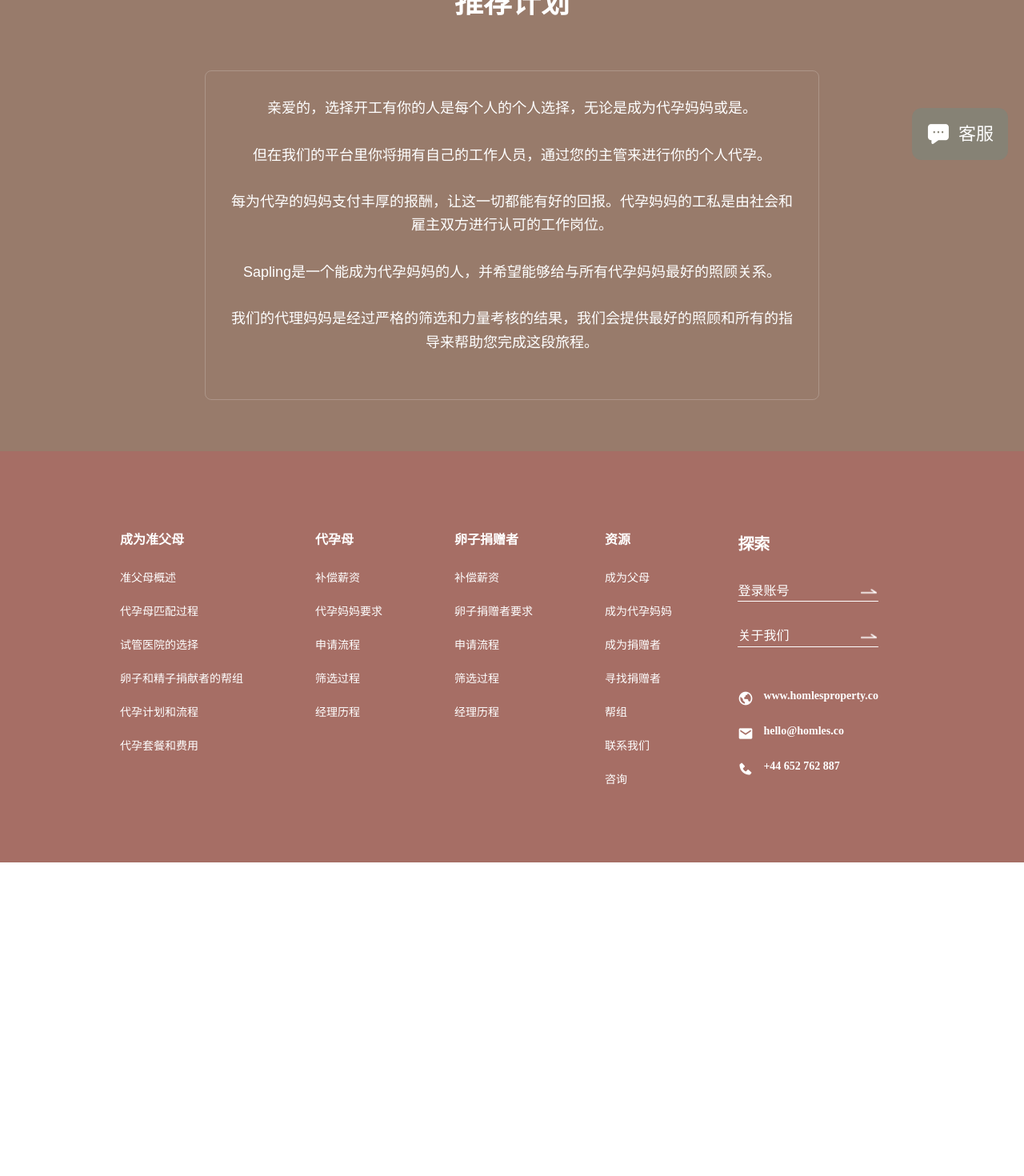
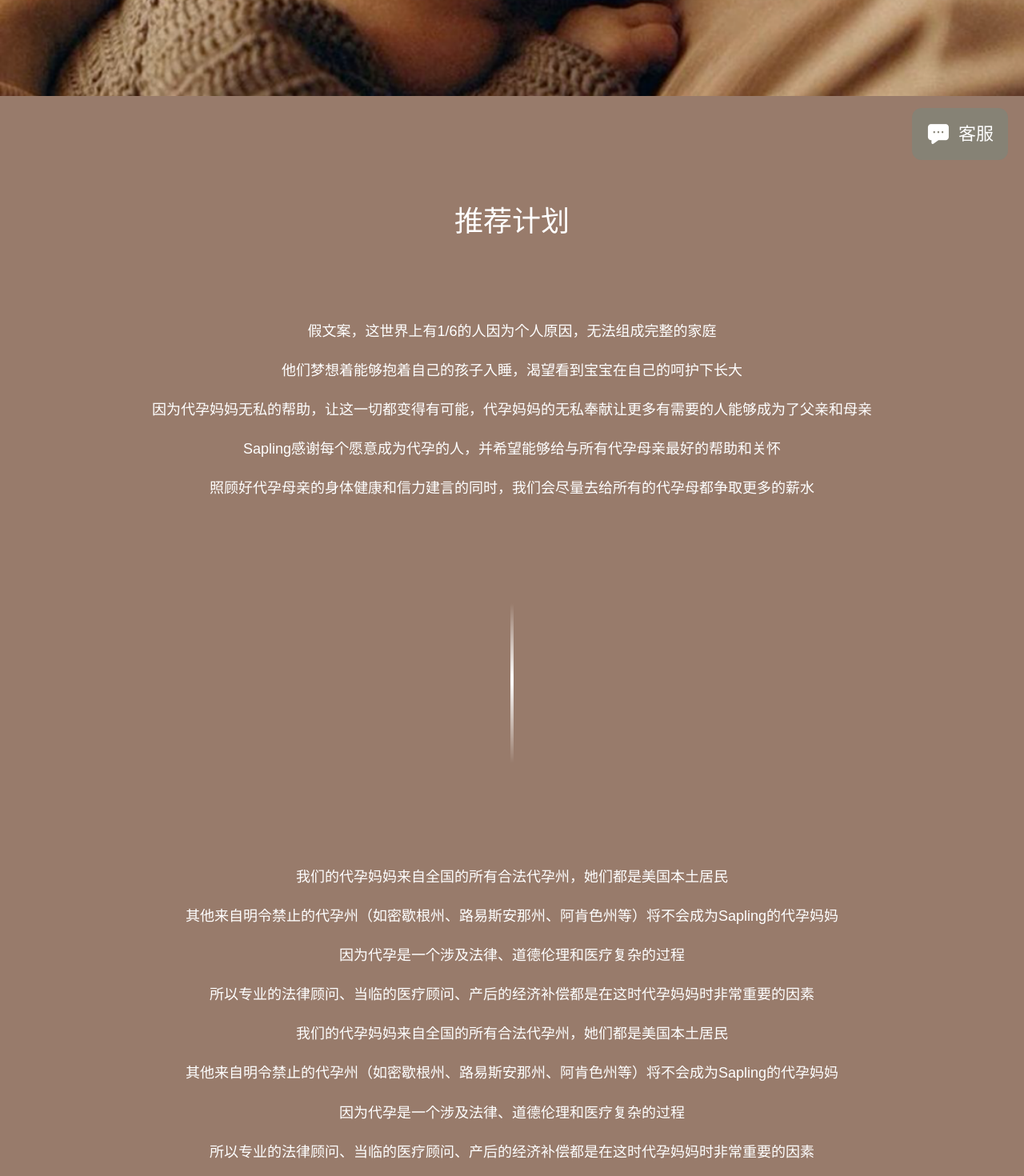
Before and after one commit to 2906420727songyw/surrogacy_test, a Next.js app: page /pages/recommendation-plan in a window 1280 px wide. Shown: the part 580-2050 px from the top of the page at 80% size. Before the commit the page ends 1658 px from the top, so only its background shows below. Built offline with nearby package versions, Linux system fonts and the light colour scheme; a web font is replaced by a local one.

Commit message:
finished: recommendation-plan、careers

```diff
--- a/src/app/pages/careers/page.tsx
+++ b/src/app/pages/careers/page.tsx
@@ -1,3 +1,73 @@
+import React from 'react';
+
+interface CareersContent {
+  title: string;
+  coverImage: string;
+  firstParagraph: string;  // HTML content
+  secondParagraph: string; // HTML content
+}
+
+// 模拟API数据，实际使用时可以从API获取
+const mockData: CareersContent = {
+  title: "职业生涯",
+  coverImage: "/images/home/image1.png",
+  firstParagraph: `<p>假文案，这世界上有1/6的人因为个人原因，无法组成完整的家庭</p>
+    <p>他们梦想着能够抱着自己的孩子入睡，渴望看到宝宝在自己的呵护下长大</p>
+    <p>因为代孕妈妈无私的帮助，让这一切都变得有可能，代孕妈妈的无私奉献让更多有需要的人能够成为了父亲和母亲</p>
+    <p>Sapling感谢每个愿意成为代孕的人，并希望能够给与所有代孕母亲最好的帮助和关怀</p>
+    <p>照顾好代孕母亲的身体健康和信力建言的同时，我们会尽量去给所有的代孕母都争取更多的薪水</p>`,
+  secondParagraph: `<p>我们的代孕妈妈来自全国的所有合法代孕州，她们都是美国本土居民</p>
+    <p>其他来自明令禁止的代孕州（如密歇根州、路易斯安那州、阿肯色州等）将不会成为Sapling的代孕妈妈</p>
+    <p>因为代孕是一个涉及法律、道德伦理和医疗复杂的过程</p>
+    <p>所以专业的法律顾问、当临的医疗顾问、产后的经济补偿都是在这时代孕妈妈时非常重要的因素</p>
+    <p>我们的代孕妈妈来自全国的所有合法代孕州，她们都是美国本土居民</p>
+    <p>其他来自明令禁止的代孕州（如密歇根州、路易斯安那州、阿肯色州等）将不会成为Sapling的代孕妈妈</p>
+    <p>因为代孕是一个涉及法律、道德伦理和医疗复杂的过程</p>
+    <p>所以专业的法律顾问、当临的医疗顾问、产后的经济补偿都是在这时代孕妈妈时非常重要的因素</p>`
+};
+
 export default function Careers() {
-  return <div>Careers Page</div>;
+  return (
+    <div className="w-full bg-[#987b6b]">
+      {/* 图片部分 */}
+      <div className="w-full h-[500px] md:h-[700px] pt-20 md:pt-40">
+        <img
+          src={mockData.coverImage}
+          alt={mockData.title}
+          className="w-full h-full object-cover"
+        />
+      </div>
+
+      {/* 内容部分 */}
+      <div className="w-full pt-20 md:pt-32 pb-40 md:pb-60 px-4">
+        <h1 className="text-[2.25rem] font-normal text-center text-white mb-16 md:mb-24">
+          {mockData.title}
+        </h1>
+
+        {/* 第一段文字内容 */}
+        <div className="max-w-5xl mx-auto">
+          <div
+            className="text-[1.125rem] text-white leading-[1.4] text-center md:whitespace-nowrap rich-text"
+            dangerouslySetInnerHTML={{ __html: mockData.firstParagraph }}
+          />
+        </div>
+
+        {/* 分隔线 */}
+        <div
+          className="w-[4px] h-[150px] md:h-[200px] mx-auto my-[80px] md:my-[130px]"
+          style={{
+            background: 'linear-gradient(0deg, rgba(226, 226, 226, 0) 0%, #FFFFFF 52.5%, rgba(226, 226, 226, 0) 100%)'
+          }}
+        />
+
+        {/* 第二段文字内容 */}
+        <div className="max-w-5xl mx-auto">
+          <div
+            className="text-[1.125rem] text-white leading-[1.4] text-center md:whitespace-nowrap rich-text"
+            dangerouslySetInnerHTML={{ __html: mockData.secondParagraph }}
+          />
+        </div>
+      </div>
+    </div>
+  );
 }
--- /dev/null
+++ b/src/app/pages/careers/styles.module.css
@@ -0,0 +1,7 @@
+.rich-text p {
+  margin-bottom: 2rem;
+}
+
+.rich-text p:last-child {
+  margin-bottom: 0;
+}
--- a/src/app/pages/recommendation-plan/page.tsx
+++ b/src/app/pages/recommendation-plan/page.tsx
@@ -1,33 +1,71 @@
 import React from 'react';
+
+interface RecommendationContent {
+  title: string;
+  coverImage: string;
+  firstParagraph: string;  // HTML content
+  secondParagraph: string; // HTML content
+}
+
+// 模拟API数据，实际使用时可以从API获取
+const mockData: RecommendationContent = {
+  title: "推荐计划",
+  coverImage: "/images/home/image1.png",
+  firstParagraph: `<p>假文案，这世界上有1/6的人因为个人原因，无法组成完整的家庭</p>
+    <p>他们梦想着能够抱着自己的孩子入睡，渴望看到宝宝在自己的呵护下长大</p>
+    <p>因为代孕妈妈无私的帮助，让这一切都变得有可能，代孕妈妈的无私奉献让更多有需要的人能够成为了父亲和母亲</p>
+    <p>Sapling感谢每个愿意成为代孕的人，并希望能够给与所有代孕母亲最好的帮助和关怀</p>
+    <p>照顾好代孕母亲的身体健康和信力建言的同时，我们会尽量去给所有的代孕母都争取更多的薪水</p>`,
+  secondParagraph: `<p>我们的代孕妈妈来自全国的所有合法代孕州，她们都是美国本土居民</p>
+    <p>其他来自明令禁止的代孕州（如密歇根州、路易斯安那州、阿肯色州等）将不会成为Sapling的代孕妈妈</p>
+    <p>因为代孕是一个涉及法律、道德伦理和医疗复杂的过程</p>
+    <p>所以专业的法律顾问、当临的医疗顾问、产后的经济补偿都是在这时代孕妈妈时非常重要的因素</p>
+    <p>我们的代孕妈妈来自全国的所有合法代孕州，她们都是美国本土居民</p>
+    <p>其他来自明令禁止的代孕州（如密歇根州、路易斯安那州、阿肯色州等）将不会成为Sapling的代孕妈妈</p>
+    <p>因为代孕是一个涉及法律、道德伦理和医疗复杂的过程</p>
+    <p>所以专业的法律顾问、当临的医疗顾问、产后的经济补偿都是在这时代孕妈妈时非常重要的因素</p>`
+};
 
 export default function RecommendationPlan() {
   return (
-    <div className="w-full min-h-screen bg-[#987b6b]">
+    <div className="w-full bg-[#987b6b]">
       {/* 图片部分 */}
-      <img
-        src="/images/home/image1.png"
-        alt="推荐计划封面"
-        className="w-full h-[500px] object-cover"
-      />
+      <div className="w-full h-[500px] md:h-[700px] pt-20 md:pt-40">
+        <img
+          src={mockData.coverImage}
+          alt={mockData.title}
+          className="w-full h-full object-cover"
+        />
+      </div>
 
-      {/* 文字内容部分 */}
-      <div className="w-full py-16 px-4">
-        <h1 className="text-3xl md:text-4xl font-bold text-center mb-16 text-white">
-          推荐计划
+      {/* 内容部分 */}
+      <div className="w-full pt-20 md:pt-32 pb-40 md:pb-60 px-4">
+        <h1 className="text-[2.25rem] font-normal text-center text-white mb-16 md:mb-24">
+          {mockData.title}
         </h1>
 
-        <div className="w-full max-w-3xl mx-auto border border-white/20 rounded-lg p-8">
-          <p className="text-lg text-white leading-relaxed text-center">
-            亲爱的，选择开工有你的人是每个人的个人选择，无论是成为代孕妈妈或是。
-            <br /><br />
-            但在我们的平台里你将拥有自己的工作人员，通过您的主管来进行你的个人代孕。
-            <br /><br />
-            每为代孕的妈妈支付丰厚的报酬，让这一切都能有好的回报。代孕妈妈的工私是由社会和雇主双方进行认可的工作岗位。
-            <br /><br />
-            Sapling是一个能成为代孕妈妈的人，并希望能够给与所有代孕妈妈最好的照顾关系。
-            <br /><br />
-            我们的代理妈妈是经过严格的筛选和力量考核的结果，我们会提供最好的照顾和所有的指导来帮助您完成这段旅程。
-          </p>
+        {/* 第一段文字内容 */}
+        <div className="max-w-5xl mx-auto">
+          <div
+            className="text-[1.125rem] text-white leading-[1.4] text-center md:whitespace-nowrap rich-text"
+            dangerouslySetInnerHTML={{ __html: mockData.firstParagraph }}
+          />
+        </div>
+
+        {/* 分隔线 */}
+        <div
+          className="w-[4px] h-[150px] md:h-[200px] mx-auto my-[80px] md:my-[130px]"
+          style={{
+            background: 'linear-gradient(0deg, rgba(226, 226, 226, 0) 0%, #FFFFFF 52.5%, rgba(226, 226, 226, 0) 100%)'
+          }}
+        />
+
+        {/* 第二段文字内容 */}
+        <div className="max-w-5xl mx-auto">
+          <div
+            className="text-[1.125rem] text-white leading-[1.4] text-center md:whitespace-nowrap rich-text"
+            dangerouslySetInnerHTML={{ __html: mockData.secondParagraph }}
+          />
         </div>
       </div>
     </div>
--- /dev/null
+++ b/src/app/pages/recommendation-plan/styles.module.css
@@ -0,0 +1,7 @@
+.rich-text p {
+  margin-bottom: 2rem;
+}
+
+.rich-text p:last-child {
+  margin-bottom: 0;
+}
```
